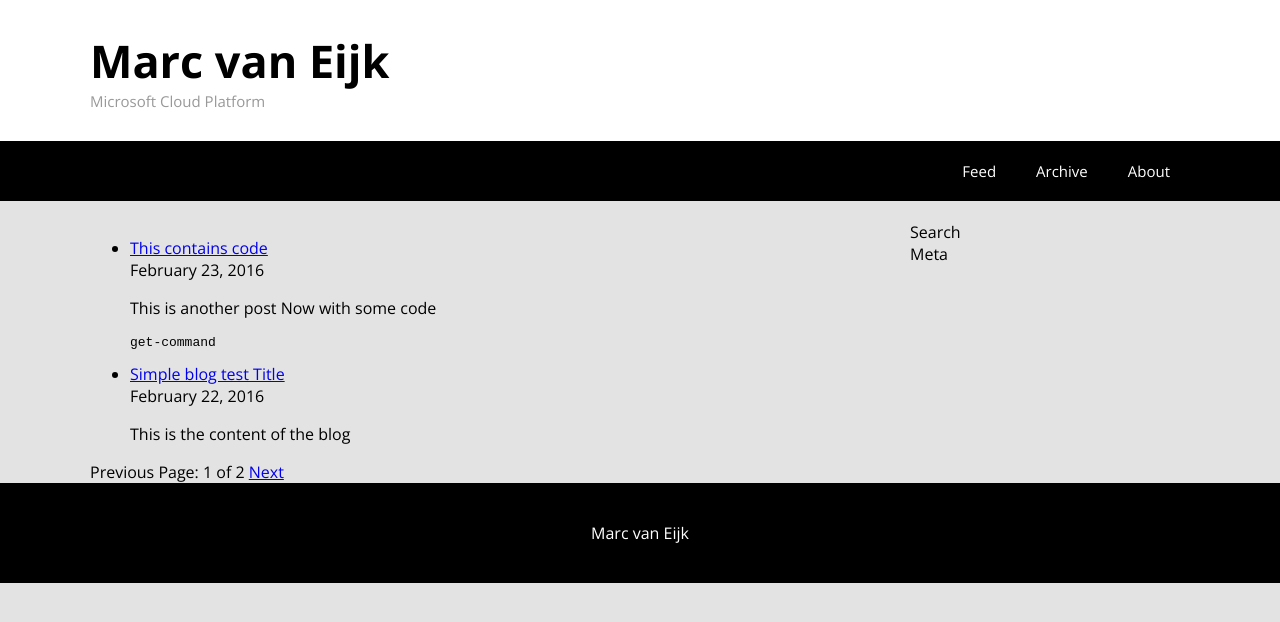
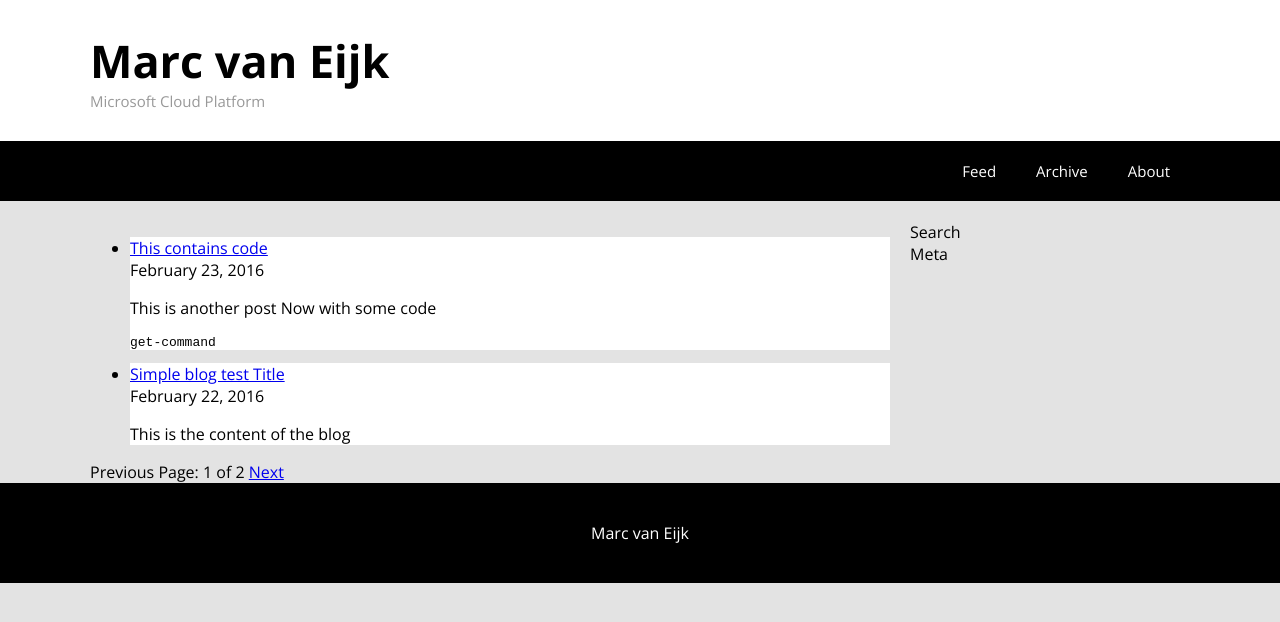
Before and after one commit to marcvaneijkdemo/marcvaneijkdemo.github.io, a Jekyll site: the page built from index.html, in a window 1280 px wide. Shown: the top 622 px of the page. Built offline with Jekyll 4.4.1, drawn with Linux system fonts in a browser that asks for light colours; the list of posts is cut into pages by our own code.

Commit message:
Update content.css

```diff
--- a/css/content.css
+++ b/css/content.css
@@ -1,3 +1,3 @@
-.contentIndexWrapper {
+.contentIndexLi {
 background-color: #ffffff;
 }
```
